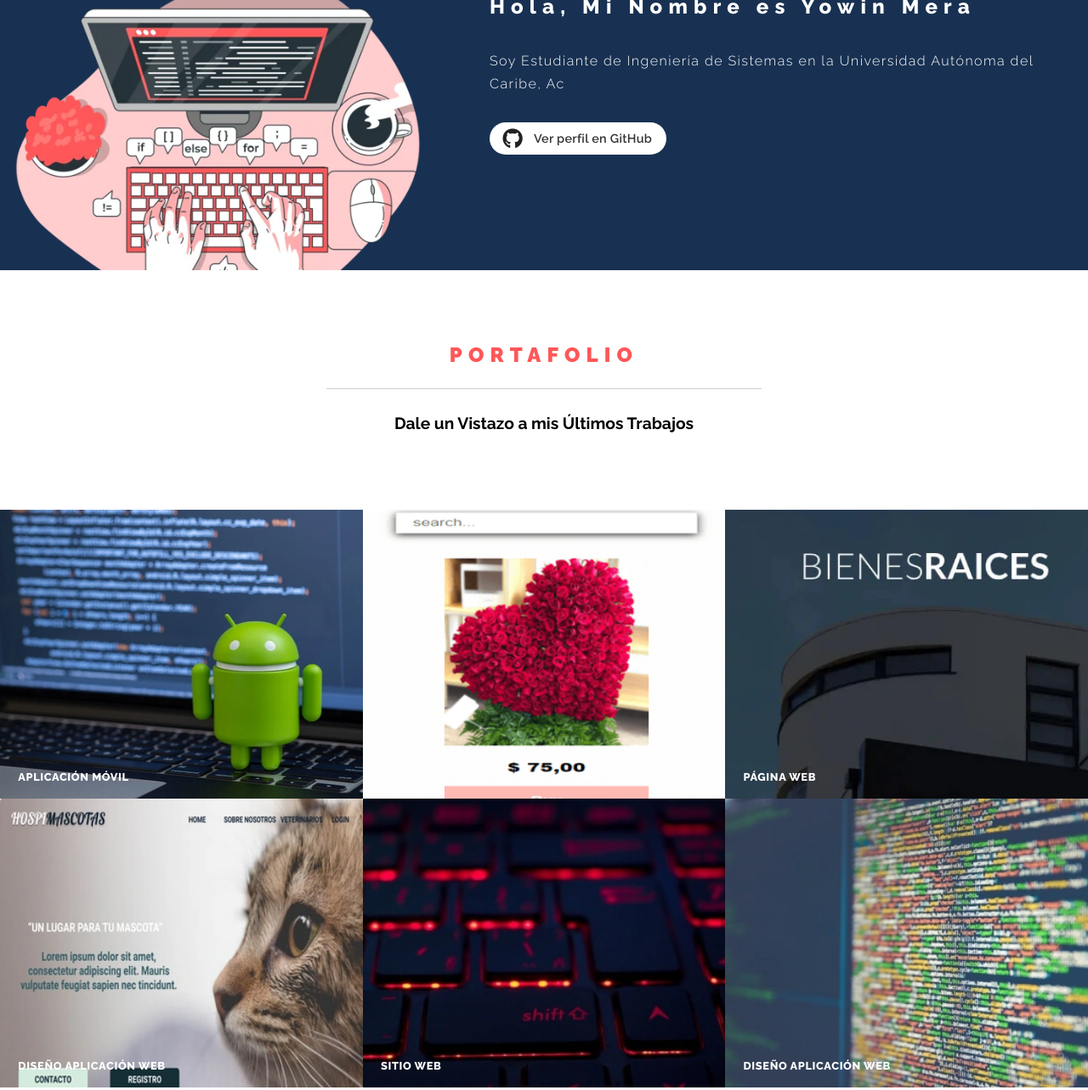
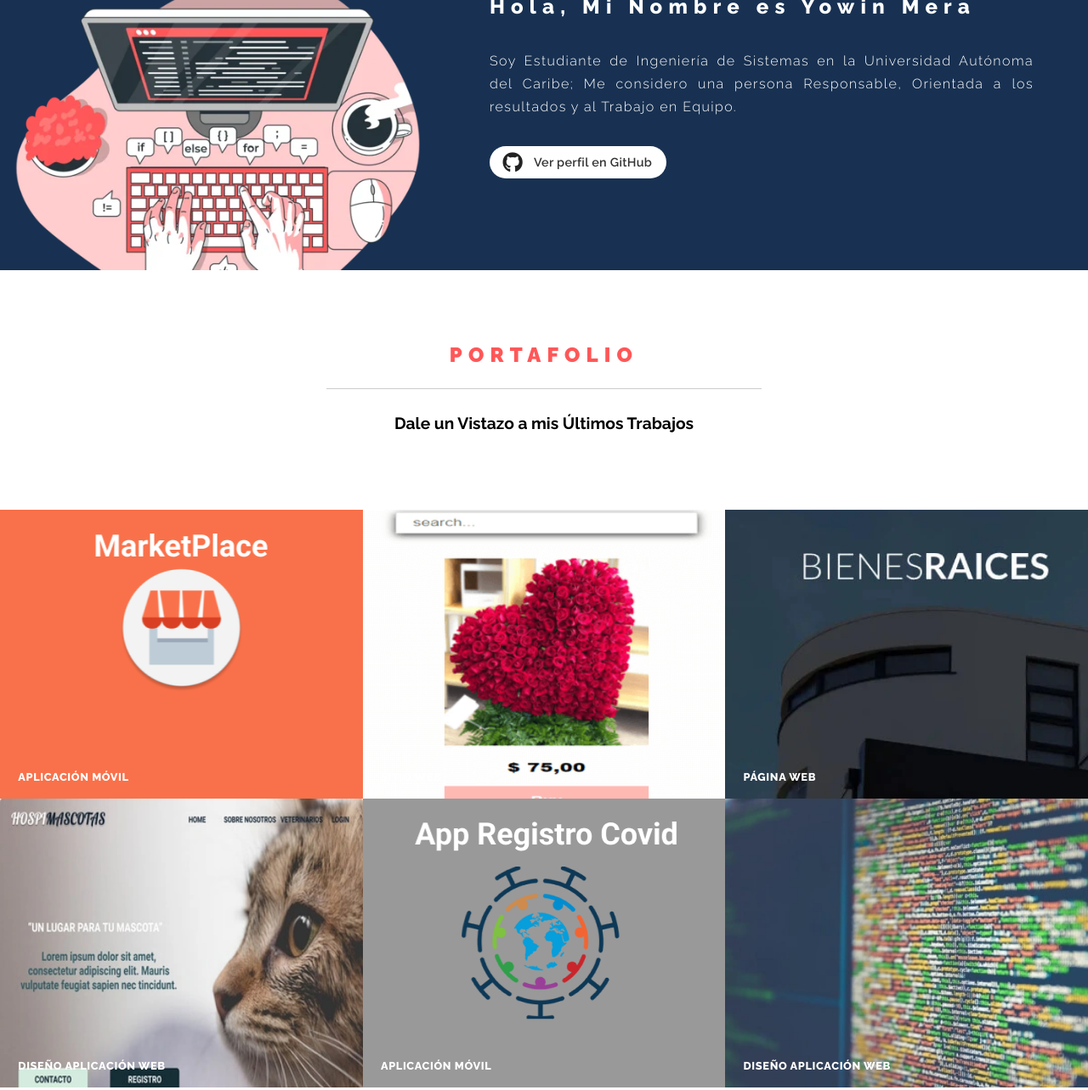
Before and after one commit to blancohr19/Portafolio, a plain HTML site: page index.html in a window 1280 px wide. Shown: the part 882-2165 px from the top of the page at 85% size. Drawn offline with nearby package versions, Linux system fonts and the light colour scheme.

Commit message:
Portafolio

```diff
--- a/css/inicio.css
+++ b/css/inicio.css
@@ -29,7 +29,7 @@ main section#presentacion figure a { width: 100%; height: 400px; position: relat
 
 main section#presentacion article { width: 60%; height: 400px; position: relative; margin: 0; float: left; }
 main section#presentacion article h2 { font-size: 1.5em; line-height: 1.5em; color: #fff; font-weight: 800; letter-spacing: 0.3em; padding: 72px 64px 16px 64px; }
-main section#presentacion article p { font-size: 1em; line-height: 1.7em; color: #fff; font-weight: 300; letter-spacing: 0.09em; padding: 16px 64px 16px 64px; }
+main section#presentacion article p { font-size: 1em; line-height: 1.7em; color: #fff; font-weight: 300; letter-spacing: 0.09em; padding: 16px 64px 16px 64px; text-align: justify; }
 main section#presentacion article a { width: 208px; height: 38px; display: block; margin: 16px 0 0 64px; float: none; position: relative; background: #fff; border-radius: 25px; text-decoration: none; transition: all 0.3s ease-out; }
 main section#presentacion article a i { width: 38px; height: auto; display: block; float: left; margin: 0 0 0 8px; color: #222; font-size: 1.5em; line-height: 1em; text-align: center; padding: 7px 0; transition: all 0.3s ease-out; }
 main section#presentacion article a span { width: 143px; height: auto; display: block; float: left; margin: 0 8px 0 6px; font-size: 0.9em; line-height: 1em; color: #333; font-weight: 600; letter-spacing: 0.02em; padding: 12px 0; transition: all 0.3s ease-out; }
@@ -56,11 +56,11 @@ main section#portafolio nav a strong { width: 90%; height: auto; display: block;
 main section#portafolio nav a:hover { opacity: 0.5; transition: all 0.3s ease-out; }
 main section#portafolio nav a:hover strong { bottom: 3%; left: 3%; transition: all 0.3s ease-out; }
 
-main section#portafolio nav a#proyecto-01 { background: url('../img/portafolio-01.webp') no-repeat top center; background-size: cover; }
+main section#portafolio nav a#proyecto-01 { background: url('../img/portafolio-01.png') no-repeat top center; background-size: cover; }
 main section#portafolio nav a#proyecto-02 { background: url('../img/portafolio-02.webp') no-repeat top center; background-size: cover; }
 main section#portafolio nav a#proyecto-03 { background: url('../img/portafolio-03.webp') no-repeat top center; background-size: cover; }
 main section#portafolio nav a#proyecto-04 { background: url('../img/portafolio-04.webp') no-repeat top center; background-size: cover; }
-main section#portafolio nav a#proyecto-05 { background: url('../img/portafolio-05.webp') no-repeat top center; background-size: cover; }
+main section#portafolio nav a#proyecto-05 { background: url('../img/portafolio-05.png') no-repeat top center; background-size: cover; }
 main section#portafolio nav a#proyecto-06 { background: url('../img/portafolio-06.webp') no-repeat top center; background-size: cover; }
 
 main section#portafolio div#portaf { width: 100%; height: 1px; position: absolute; top: -70px; left: 0; z-index: 100; margin: 0; float: none; }
--- a/index.html
+++ b/index.html
@@ -78,7 +78,9 @@
                 </figure>
                 <article>
                     <h2>Hola, Mi Nombre es Yowin Mera</h2>
-                    <p>Soy Estudiante de Ingeniería de Sistemas en la Universidad Autónoma del Caribe, Ac</p>
+                    <p>Soy Estudiante de Ingeniería de Sistemas en la Universidad Autónoma del Caribe; Me considero una persona
+                        Responsable, Orientada a los resultados y al Trabajo en Equipo.
+                    </p>
                     <a href="https://github.com/blancohr19" target="_blank" rel="external">
                         <i class="fab fa-github"></i>
                         <span>Ver perfil en GitHub</span>
@@ -96,11 +98,11 @@
                 </article>
 
                 <nav>
-                    <a href="https://github.com/blancohr19/MarketPlace.git" target="_blank" id="proyecto-01">
+                    <a href="https://github.com/blancohr19/MarketPlace" target="_blank" id="proyecto-01">
                         <strong>Aplicación Móvil</strong>
                     </a>
                     <a href="https://wflowers.000webhostapp.com/index.html" target="_blank" id="proyecto-02">
-                        <!-- <strong>Sitio Web</strong> -->
+                        <strong>Sitio Web</strong>
                     </a>
                     <a href="https://blancohr19.github.io/BienesRaices/" target="_blank" id="proyecto-03">
                         <strong>Página Web</strong>
@@ -109,8 +111,8 @@
                     <a href="https://www.figma.com/file/QGp2UBhWnVPWyQTde46zgG/HospiEnCasaMascotas?node-id=0%3A1" target="_blank" id="proyecto-04">
                         <strong>Diseño Aplicación Web</strong>
                     </a>
-                    <a href="#" target="_blank" id="proyecto-05">
-                        <strong>Sitio Web</strong>
+                    <a href="https://github.com/blancohr19/RegistroCovid.git" target="_blank" id="proyecto-05">
+                        <strong>Aplicación Móvil</strong>
                     </a>
                     <a href="https://www.figma.com/file/JcZAdKi9ZoXp0BzleoukNE/Proyecto-Yowin-Mera?node-id=0%3A1" target="_blank" id="proyecto-06">
                         <strong>Diseño Aplicación Web</strong>
@@ -195,7 +197,7 @@
                     <div class="box-contacto">
                         <i class="fas fa-at"></i>
                         <p>Email</p>
-                        <a href="mailto:blancohr19@hotmail.com">blancohr19@hotmail.com</a>
+                        <a href="mailto:blancohr19@hotmail.com">blancohr19 @ hotmail.com</a>
                     </div>
                     <div class="box-contacto">
                         <i class="fas fa-location-arrow"></i>
```
Also changed, not shown: img/portafolio-01.png (added), img/portafolio-05.png (added).
